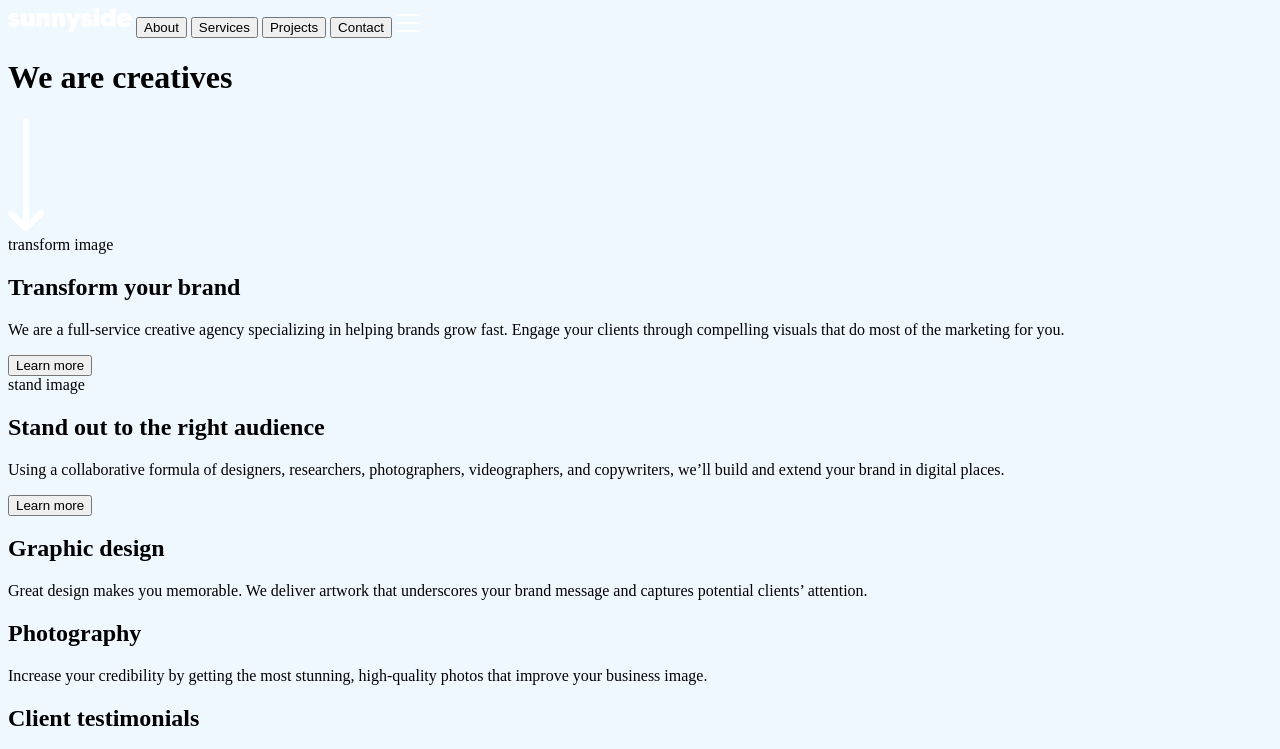
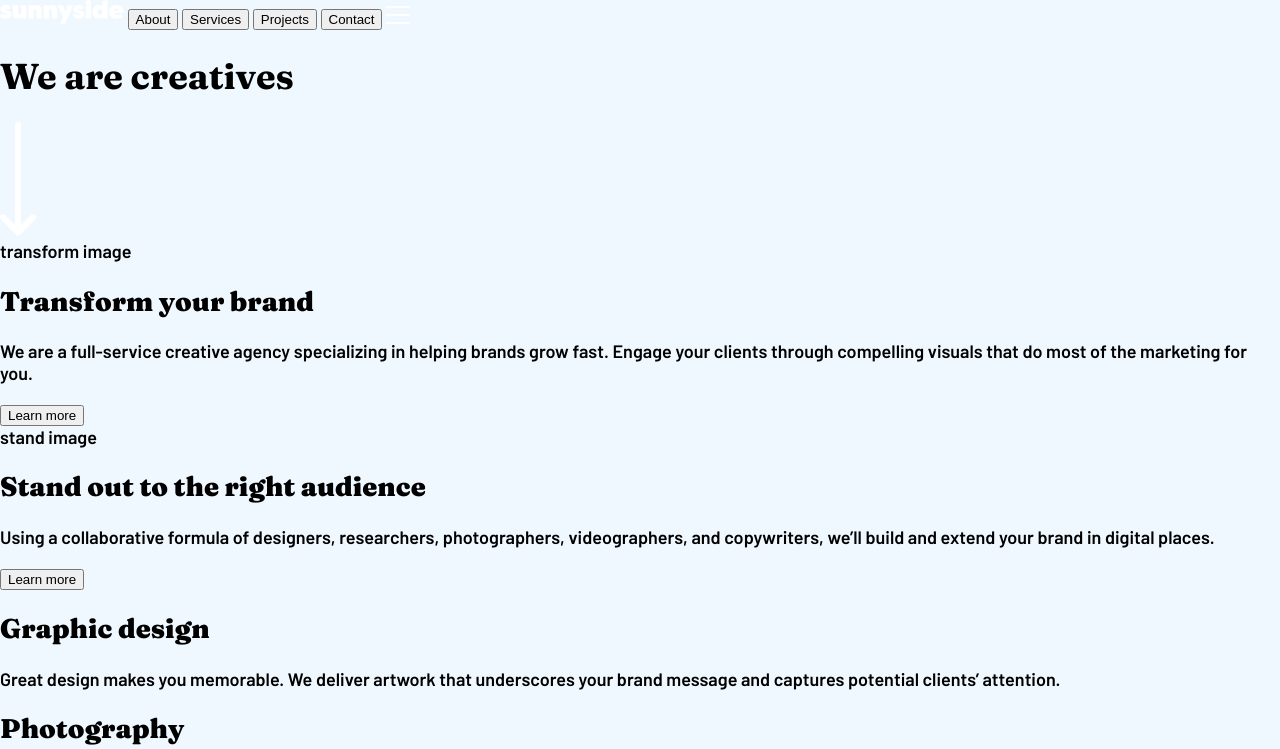
Before and after one commit to wishba/sunnyside-agency-landing-page-main, a plain HTML site: page index.html in a window 1280 px wide. Shown: the top 749 px of the page. Drawn offline with Linux system fonts and the light colour scheme.

Commit message:
base css

```diff
--- a/style.css
+++ b/style.css
@@ -1,3 +1,36 @@
+@import url('https://fonts.googleapis.com/css2?family=Barlow:wght@600&display=swap');
+@import url('https://fonts.googleapis.com/css2?family=Fraunces:opsz,wght@9..144,700;9..144,900&display=swap');
+
+:root {
+  --Soft-red: hsl(7, 99%, 70%);
+  --Yellow: hsl(51, 100%, 49%);
+  --txt-graphic: hsl(167, 40%, 24%);
+  --txt-photography: hsl(198, 62%, 26%);
+  --footer: hsl(168, 34%, 41%);
+
+  --Very-dark-desaturated-blue: hsl(212, 27%, 19%);
+  --Very-dark-grayish-blue: hsl(213, 9%, 39%);
+  --Dark-grayish-blue: hsl(232, 10%, 55%);
+  --Grayish-blue: hsl(210, 4%, 67%);
+  --White: hsl(0, 0%, 100%);
+}
+
 body {
+  margin: 0;
+  padding: 0;
   background-color: aliceblue;
+  font-size: 18px;
+  font-family: 'Barlow', sans-serif;
+  font-weight: 600;
 }
+
+h1 {
+  font-family: 'Fraunces', serif;
+  font-weight: 700;
+}
+
+h2,
+h3 {
+  font-family: 'Fraunces', serif;
+  font-weight: 900;
+}
```
